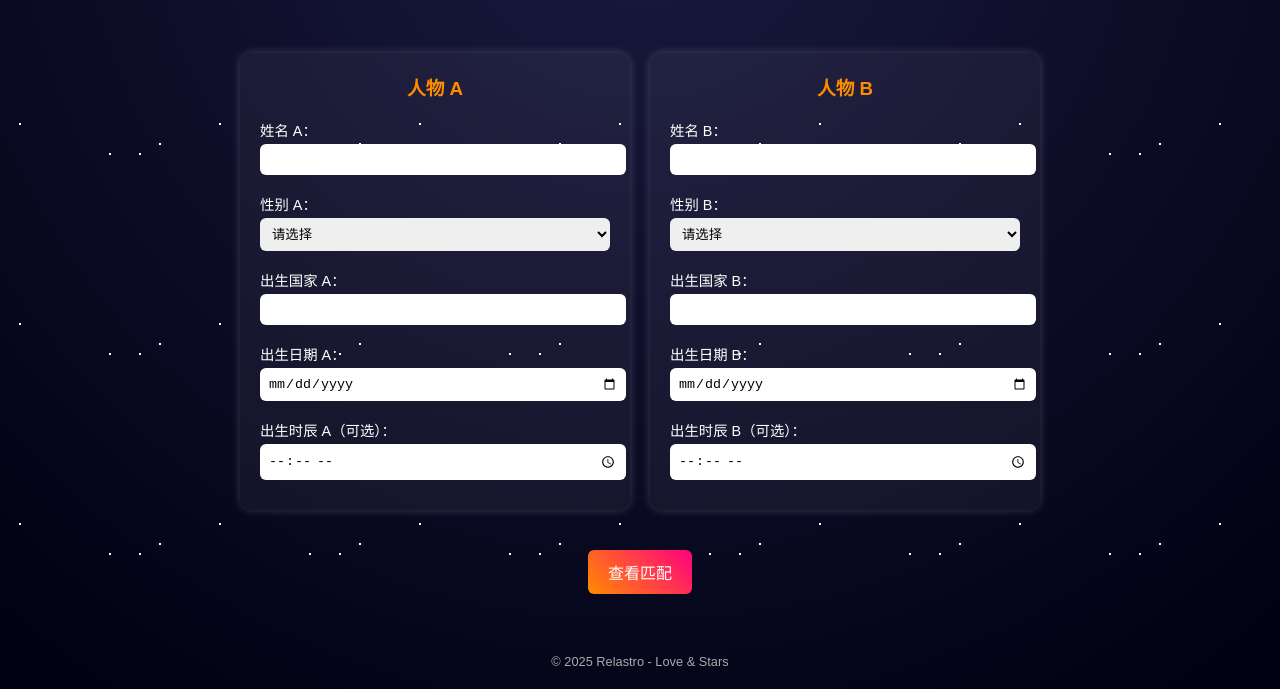
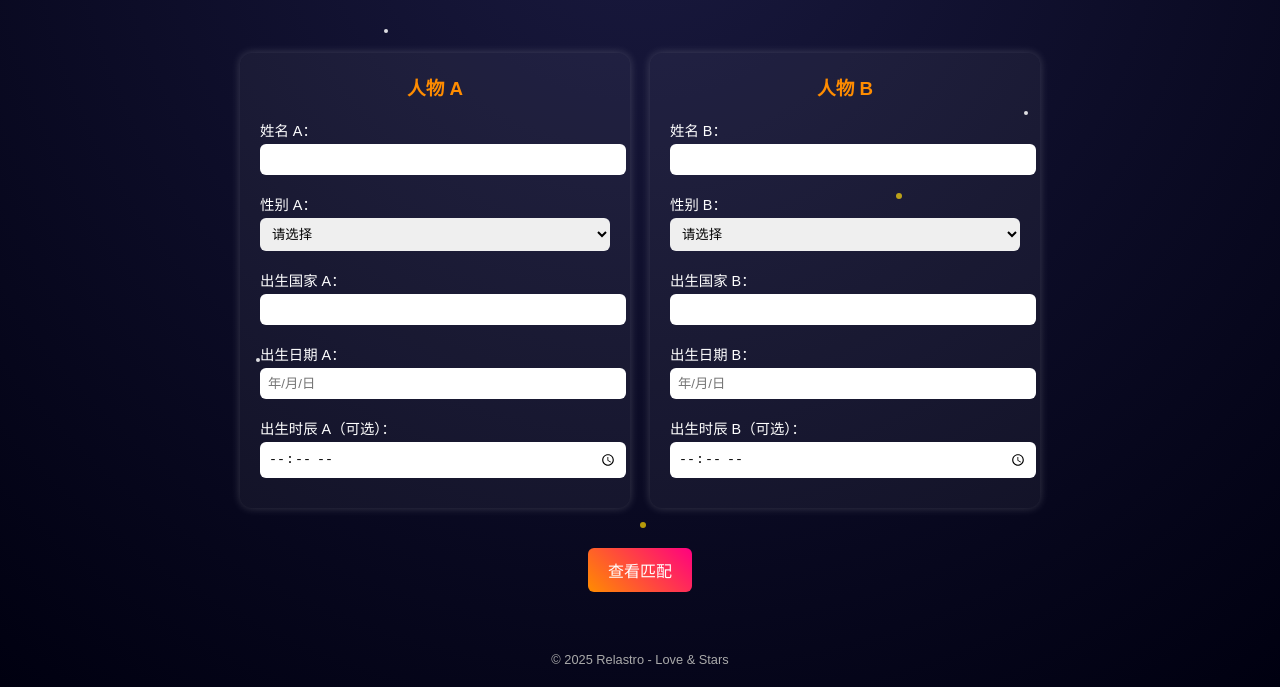
Before and after one commit to relastroinfo-stack/relastro, a plain HTML site: page index.html in a window 1280 px wide. Shown: the part 136-825 px from the top of the page. Drawn offline with Linux system fonts and the light colour scheme.

Commit message:
Update index.html

```diff
--- a/index.html
+++ b/index.html
@@ -17,24 +17,34 @@
       overflow-x: hidden;
     }
 
-    /* 星空背景 */
+    /* 星空闪烁大星星 */
     .stars {
-      width: 100%;
-      height: 100%;
       position: absolute;
       top: 0; left: 0;
+      width: 100%; height: 100%;
+      overflow: hidden;
       z-index: 0;
-      background: radial-gradient(circle at 20% 20%, #ffffff 1px, transparent 1px),
-                  radial-gradient(circle at 80% 40%, #ffffff 1px, transparent 1px),
-                  radial-gradient(circle at 60% 80%, #ffffff 1px, transparent 1px),
-                  radial-gradient(circle at 30% 70%, #ffffff 1px, transparent 1px);
-      background-size: 200px 200px;
-      animation: moveStars 100s linear infinite;
     }
 
-    @keyframes moveStars {
-      from { background-position: 0 0, 0 0, 0 0, 0 0; }
-      to { background-position: 10000px 5000px, -8000px 4000px, 6000px -6000px, -3000px -5000px; }
+    .star {
+      position: absolute;
+      width: 4px; height: 4px;
+      background: white;
+      border-radius: 50%;
+      opacity: 0.8;
+      animation: twinkle 2s infinite alternate;
+    }
+
+    .star.big {
+      width: 6px; height: 6px;
+      background: #ffd700;
+      opacity: 0.9;
+      animation: twinkle 3s infinite alternate;
+    }
+
+    @keyframes twinkle {
+      from { opacity: 0.3; }
+      to { opacity: 1; }
     }
 
     header {
@@ -144,7 +154,14 @@
   </style>
 </head>
 <body>
-  <div class="stars"></div>
+  <!-- 星空背景 -->
+  <div class="stars">
+    <div class="star" style="top:20%; left:30%"></div>
+    <div class="star big" style="top:40%; left:70%"></div>
+    <div class="star" style="top:60%; left:20%"></div>
+    <div class="star big" style="top:80%; left:50%"></div>
+    <div class="star" style="top:30%; left:80%"></div>
+  </div>
 
   <header>
     <h1 id="title">Relastro - 星座配对</h1>
@@ -168,7 +185,7 @@
       <label id="labelCountryA">出生国家 A：</label>
       <input type="text" id="countryA" required>
       <label id="labelDobA">出生日期 A：</label>
-      <input type="date" id="dobA" required>
+      <input type="text" id="dobA" required>
       <label id="labelTimeA">出生时辰 A（可选）：</label>
       <input type="time" id="timeA">
     </form>
@@ -183,7 +200,7 @@
       <label id="labelCountryB">出生国家 B：</label>
       <input type="text" id="countryB" required>
       <label id="labelDobB">出生日期 B：</label>
-      <input type="date" id="dobB" required>
+      <input type="text" id="dobB" required>
       <label id="labelTimeB">出生时辰 B（可选）：</label>
       <input type="time" id="timeB">
     </form>
@@ -230,7 +247,7 @@
         labelNameA:"Nom A :", labelGenderA:"Sexe A :", labelCountryA:"Pays A :", labelDobA:"Date de naissance A :", labelTimeA:"Heure de naissance A (optionnel) :",
         labelNameB:"Nom B :", labelGenderB:"Sexe B :", labelCountryB:"Pays B :", labelDobB:"Date de naissance B :", labelTimeB:"Heure de naissance B (optionnel) :",
         btnMatch:"Voir la compatibilité", resultTitle:"Résultat de compatibilité", matchText:"Vos personnalités sont très compatibles, avec un grand potentiel !",
-        selectPlaceholder:"Sélectionner", male:"Homme", female:"Femme", datePlaceholder:"AAAA-MM-JJ"
+        selectPlaceholder:"Sélectionner", male:"Homme", female:"Femme", datePlaceholder:"JJ/MM/AAAA"
       },
       es: {
         title:"Relastro - Compatibilidad de estrellas",
@@ -239,7 +256,7 @@
         labelNameA:"Nombre A:", labelGenderA:"Género A:", labelCountryA:"País A:", labelDobA:"Fecha de nacimiento A:", labelTimeA:"Hora de nacimiento A (opcional):",
         labelNameB:"Nombre B:", labelGenderB:"Género B:", labelCountryB:"País B:", labelDobB:"Fecha de nacimiento B:", labelTimeB:"Hora de nacimiento B (opcional):",
         btnMatch:"Ver compatibilidad", resultTitle:"Resultado de compatibilidad", matchText:"¡Vuestras personalidades son muy compatibles y con gran potencial!",
-        selectPlaceholder:"Seleccionar", male:"Hombre", female:"Mujer", datePlaceholder:"AAAA-MM-DD"
+        selectPlaceholder:"Seleccionar", male:"Hombre", female:"Mujer", datePlaceholder:"DD/MM/AAAA"
       }
     };
 
```
